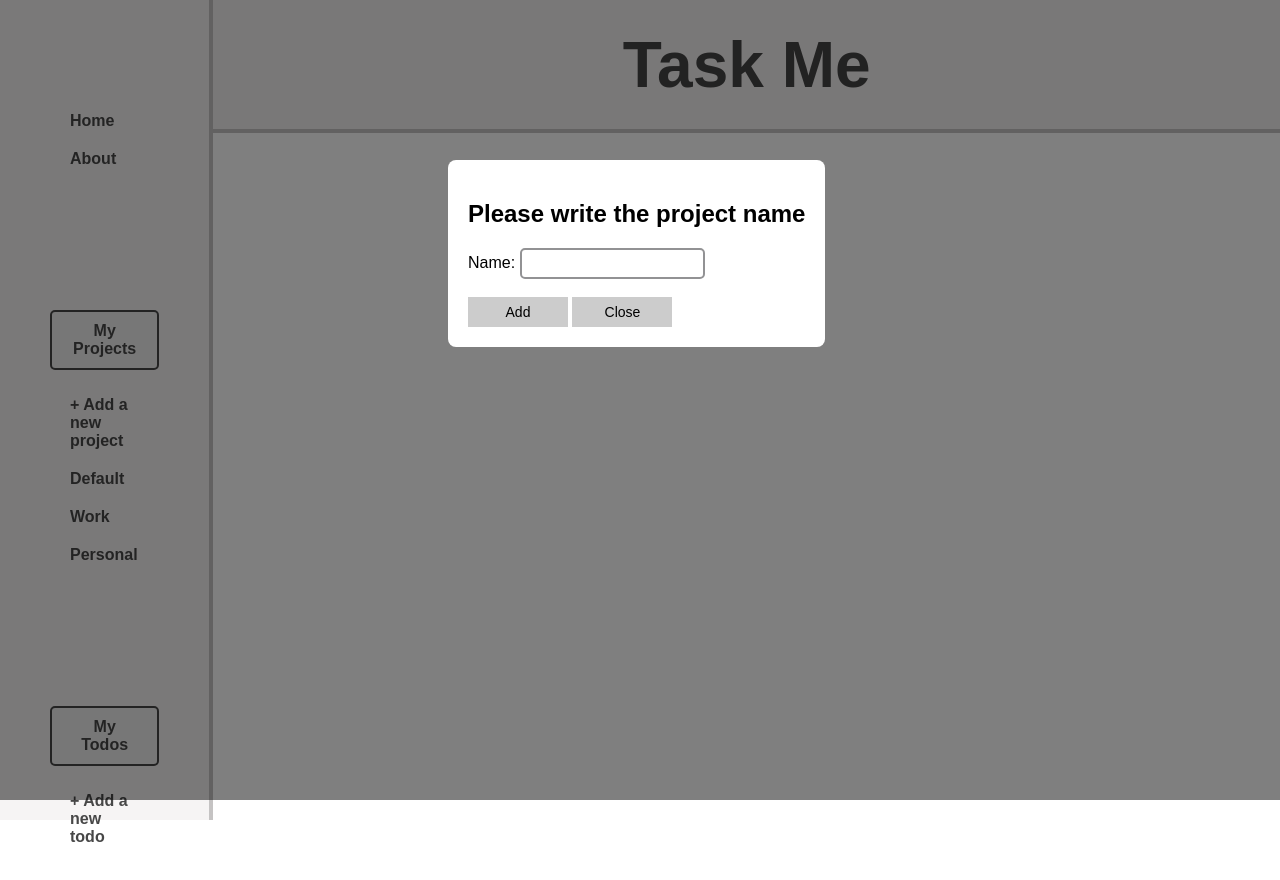
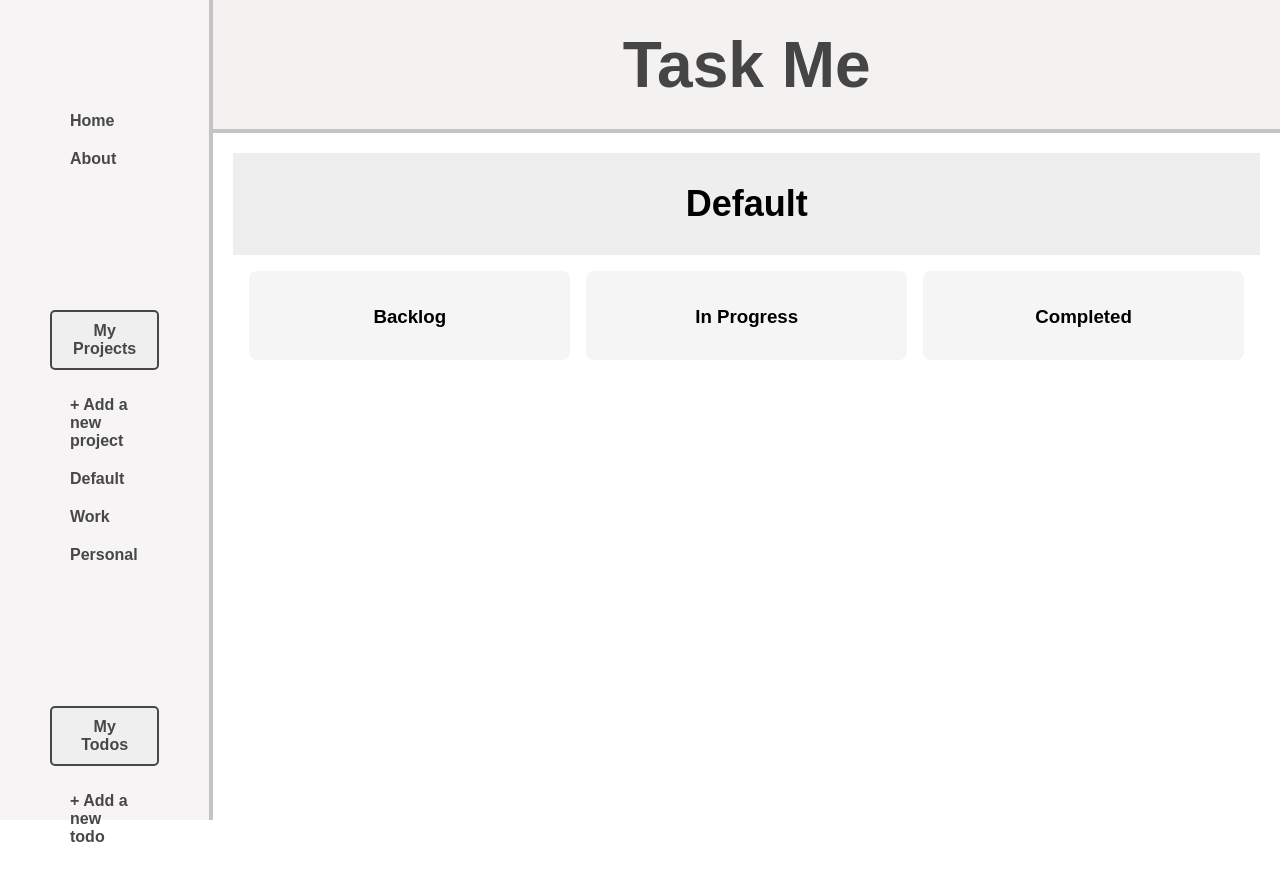
Before and after one commit to BarakShamailov/ToDoList, a website built with webpack: page src/template.html in a window 1280 px wide. Both pictures are taken after a click on the item "Default". Built offline with nearby package versions, Linux system fonts and the light colour scheme.

Commit message:
Fix bug and made a structure to display projects

```diff
--- a/src/main.js
+++ b/src/main.js
@@ -62,7 +62,46 @@ export function Project(name, todos = []) {
     };
 }
 
-export function displayInfo(info) {
+export function displayProject(info) {
+    const mainContent = document.querySelector('.content');
+    mainContent.innerHTML = ''; // Clear previous content
+
+    const board = document.createElement('div');
+    board.className = 'project-board';
+    const projectHeader = document.createElement('div');
+    projectHeader.className = 'project-header';
+    const projectName = document.createElement('h2');
+    projectName.textContent = info; // Set the project name
+    projectHeader.appendChild(projectName);
+    mainContent.appendChild(projectHeader);
 
 
+    const statuses = ['Backlog', 'In Progress', 'Completed'];
+
+    statuses.forEach(status => {
+        const column = document.createElement('div');
+        column.className = 'column';
+        column.dataset.status = status.toLowerCase().replace(' ', '-');
+
+        const header = document.createElement('h3');
+        header.textContent = status;
+
+        const list = document.createElement('ul');
+        list.className = `todo-list ${status.toLowerCase().replace(' ', '-')}-list`;
+
+        // Example: Load todos for this project and status
+        /*const todos = getTodosForProjectAndStatus(projectName, status);
+        todos.forEach(todo => {
+            const li = document.createElement('li');
+            li.textContent = todo.title; // or format as needed
+            list.appendChild(li);
+        });*/
+
+        column.appendChild(header);
+        column.appendChild(list);
+        board.appendChild(column);
+    });
+
+    mainContent.appendChild(board);
+
 }
--- a/src/side-bar.js
+++ b/src/side-bar.js
@@ -1,4 +1,5 @@
 import "./styles/side-bar.css";
+import { displayProject } from "./main.js"; // Assuming displayProject is defined in main.js
 
 export function createSidebar() {
     const sidebar = document.createElement('div');
@@ -35,7 +36,14 @@ export function createSidebar() {
     projects.forEach(project => {
         const li = document.createElement('li');
         li.textContent = project;
-        li.classList.add('add-project'); // Add class for targeting
+        if (li.textContent === '+ Add a new project') {
+            li.classList.add('add-project'); // Add class for targeting
+        }
+        else{
+            li.addEventListener('click', () => {
+                displayProject(li.textContent); // Assuming displayProject is defined elsewhere
+            });
+        }
         projectList.appendChild(li);
     });
     projectList.addEventListener('click', (e) => {
@@ -113,15 +121,39 @@ export function createPopupTemplateTodo() {
             <option value="medium">Medium</option>
             <option value="high">High</option>
           </select><br><br>
+            <label for="status">Status:</label>
+          <select id="status" name="status" required>
+            <option value="backlog">Backlog</option>
+            <option value="in-progress">In Progress</option>
+            <option value="completed">Completed</option>
+          </select><br><br>
            <label for="note">Note:</label><br><br>
             <textarea id="note" name="note" rows="4" cols="30" placeholder="Write your note here..."></textarea><br><br>
-          <button type="submit">Add</button>
+          <button type="submit" id="sub-todo" >Add</button>
           <button type="button" id="close-template">Close</button>
         </form>
       </div>
     `;
 
     document.body.appendChild(popup);
+
+    // Add event listener for the submit button
+    document.getElementById('sub-todo').addEventListener('click', (e) => {
+        e.preventDefault(); //
+        const newTodo = document.getElementById('title');
+        const todoList = document.querySelector('.todo-list');
+        if (newTodo && newTodo.value.trim() !== '') {
+            const li = document.createElement('li');
+            li.textContent = newTodo.value;
+            todoList.appendChild(li);
+            newTodo.value = ''; // Clear input
+            li.addEventListener('click', () => {
+                displayProject(li.textContent);
+            });
+        }
+        popup.classList.add('hidden');
+
+    });
 
     // Close logic
     document.getElementById('close-template').addEventListener('click', () => {
@@ -147,14 +179,26 @@ export function createPopupTemplateProject() {
         <form id="details-form">
           <label for="name">Name:</label>
           <input type="text" id="name" name="name" required><br><br>
-          <button type="submit">Add</button>
+          <button type="submit" id="sub-project">Add</button>
           <button type="button" id="close-template-project">Close</button>
         </form>
       </div>
     `;
 
     document.body.appendChild(popup);
-
+    // Add event listener for the submit button
+    document.getElementById('sub-project').addEventListener('click', (e) => {
+        e.preventDefault(); //
+        const newProject = document.getElementById('name');
+        const projectList = document.querySelector('.project-list');
+        if (newProject && newProject.value.trim() !== '') {
+            const li = document.createElement('li');
+            li.textContent = newProject.value;
+            projectList.appendChild(li);
+            newProject.value = ''; // Clear input
+        }
+        popup.classList.add('hidden');
+    });
     // Close logic
     document.getElementById('close-template-project').addEventListener('click', () => {
         popup.classList.add('hidden');
--- a/src/styles/main.css
+++ b/src/styles/main.css
@@ -20,6 +20,13 @@
     color: rgb(69, 69, 69);
 }
 
+.project-header{
+    background-color: #eeeeee;
+    display: flex;
+    align-items: center;
+    justify-content: center;
+    font-size: 24px;
+}
 
 
 .content {
@@ -27,3 +34,26 @@
     padding: 20px;
     overflow-y: auto;
 }
+
+.project-board {
+    display: flex;
+    gap: 1rem;
+    padding: 1rem;
+}
+
+.column {
+    flex: 1;
+    background-color: #f5f5f5;
+    padding: 1rem;
+    border-radius: 8px;
+}
+
+.column h3 {
+    text-align: center;
+    margin-bottom: 1rem;
+}
+
+.todo-list {
+    list-style: none;
+    padding: 0;
+}
```
